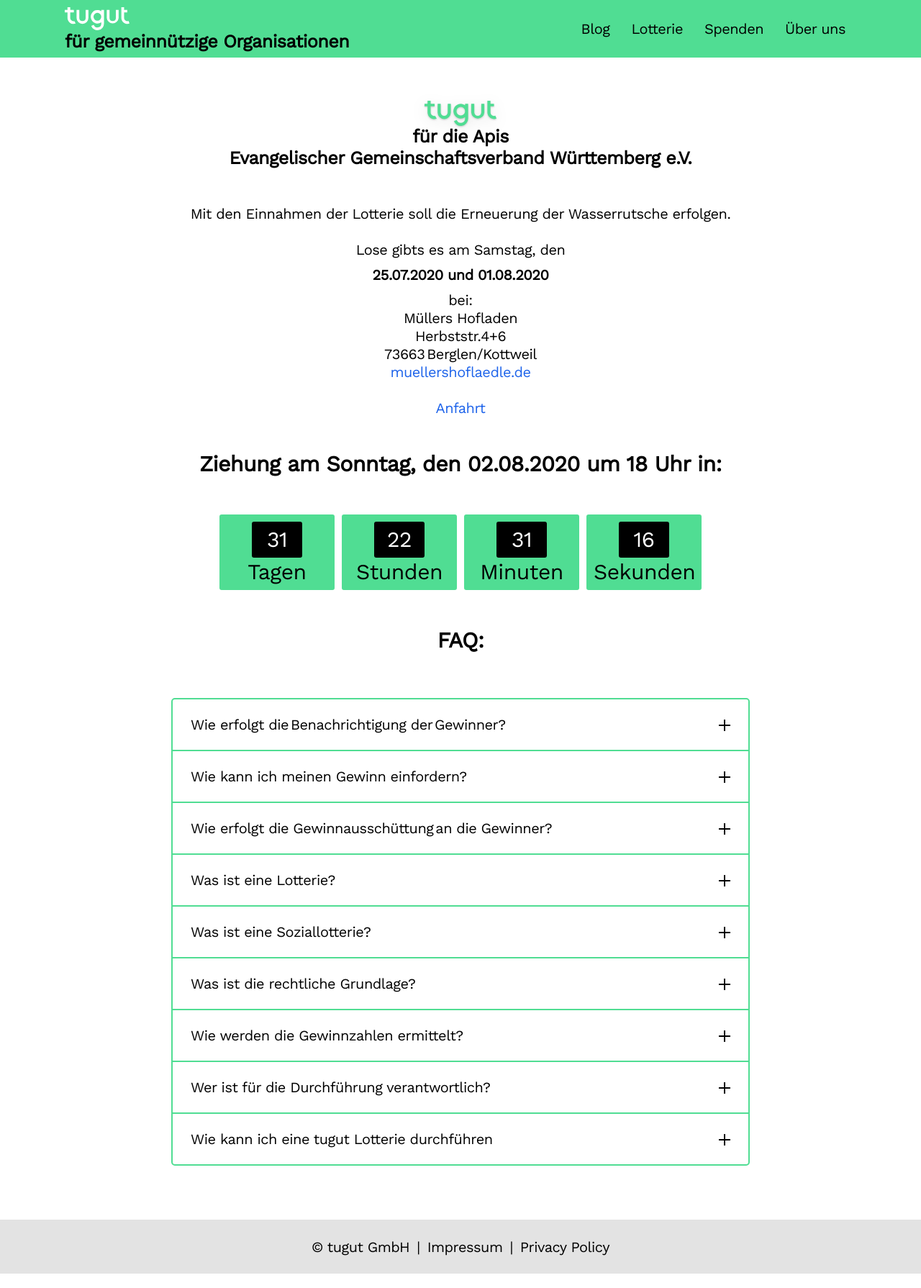
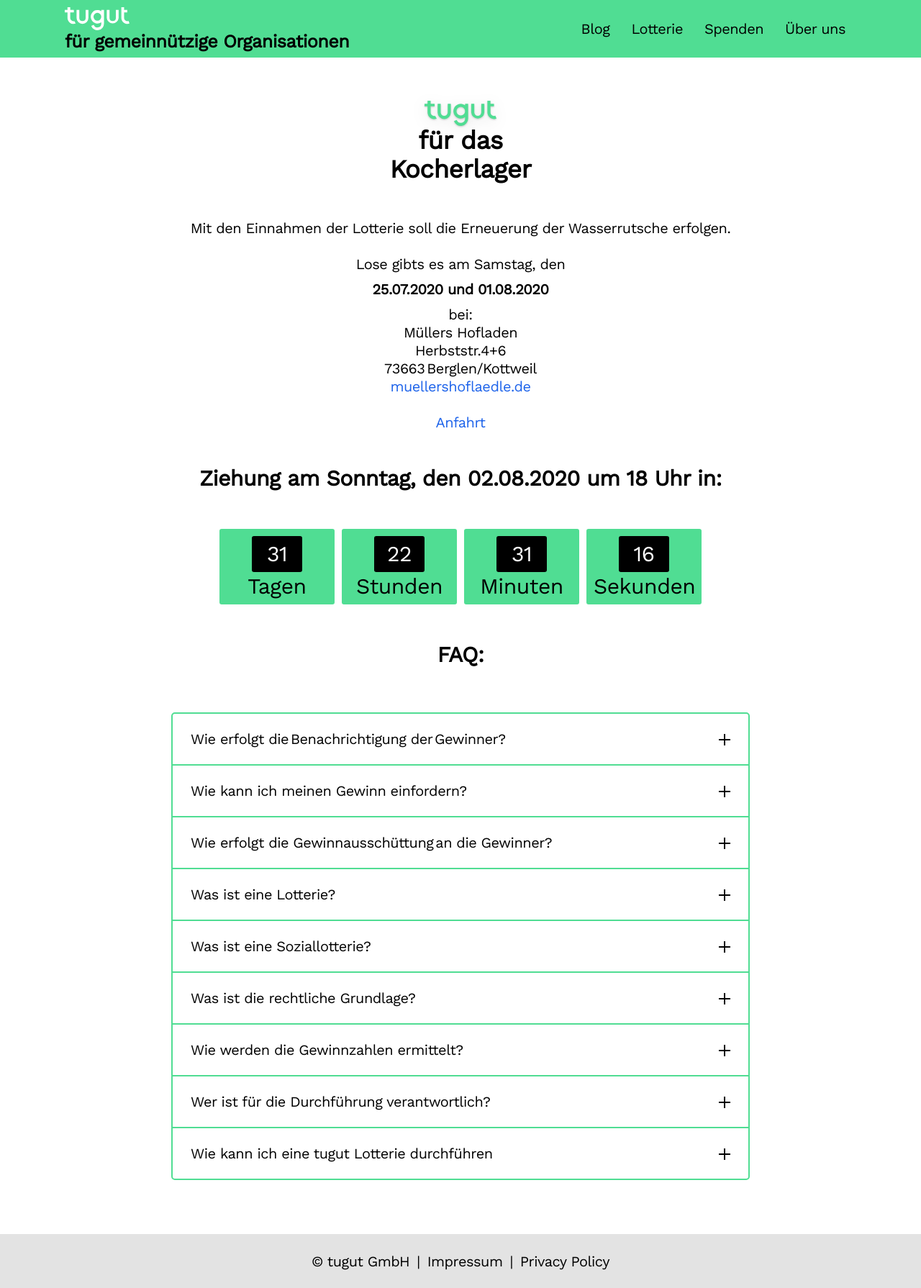
Before and after one commit to tugut-de/site, a Jekyll site: the page built from _pages/kocherlager.html, in a window 1280 px wide. Shown: the whole page at 72% size. Built offline with Jekyll 4.4.1, drawn with Linux system fonts in a browser that asks for light colours; nearby versions of some CDN libraries.

Commit message:
replace heading

```diff
--- a/_pages/kocherlager.html
+++ b/_pages/kocherlager.html
@@ -41,8 +41,8 @@
         <div id="what">
           <div class="event">
             <img class="text-logo" src="{{ site.url }}{{ site.baseurl }}/assets/logo_green.svg"/>
-            <div class="event__heading">für die Apis</div>
-            <div class="event__heading">Evangelischer Gemeinschaftsverband Württemberg e.V.</div>
+            <div class="event__heading">für das</div>
+            <div class="event__heading">Kocherlager</div>
           </div>
 
         <div class="lotterie__about">
--- a/_sass/layout.scss
+++ b/_sass/layout.scss
@@ -179,8 +179,8 @@
 	font-weight: bold;
 
 	&__heading {
-		font-size: 2.5rem;
-		line-height: 3rem;
+		font-size: 3.5rem;
+		line-height: 4rem;
 		text-align: center;
 
 		&-white {
```
